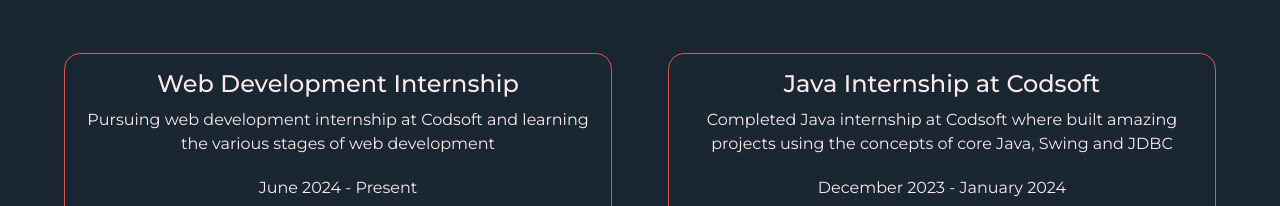
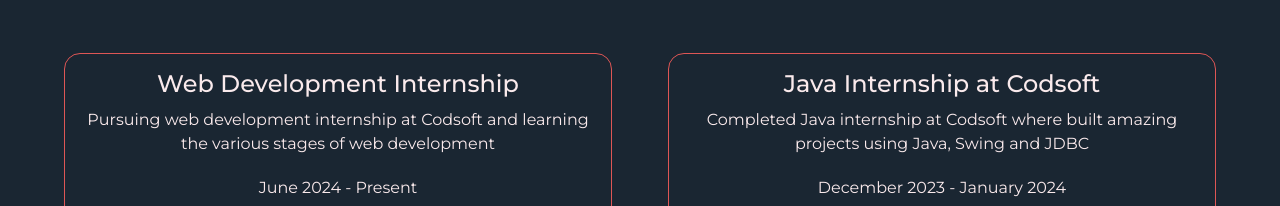
Before and after one commit to shiv-835/my-portfolio, a plain HTML site: page index.html in a window 1280 px wide. Shown: the part 3660-3866 px from the top of the page. Drawn offline with nearby package versions, Linux system fonts and the light colour scheme.

Commit message:
Update 1.1

```diff
--- a/index.html
+++ b/index.html
@@ -169,7 +169,7 @@
             <div class="col-md-6 mb-4">
                 <div class="rounded-4 resume-component">
                     <h3>Java Internship at Codsoft</h3>
-                    <p>Completed Java internship at Codsoft where built amazing projects using the concepts of core Java, Swing and JDBC</p>
+                    <p>Completed Java internship at Codsoft where built amazing projects using Java, Swing and JDBC</p>
                     <p>December 2023 - January 2024</p>
                     <a href="https://www.linkedin.com/in/shiv-chauhan-7a8f05/" target="_blank" class="btn"><i class="fab fa-linkedin"></i> LinkedIn</a>
                 </div>
```
